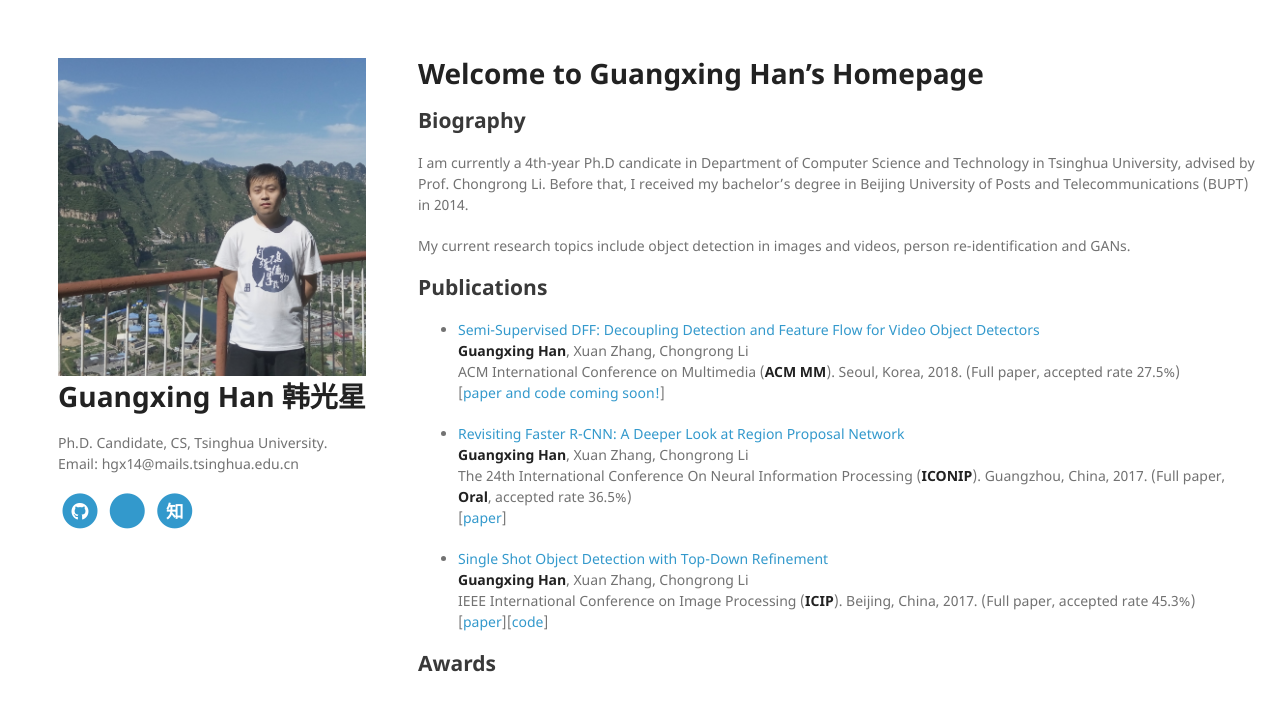
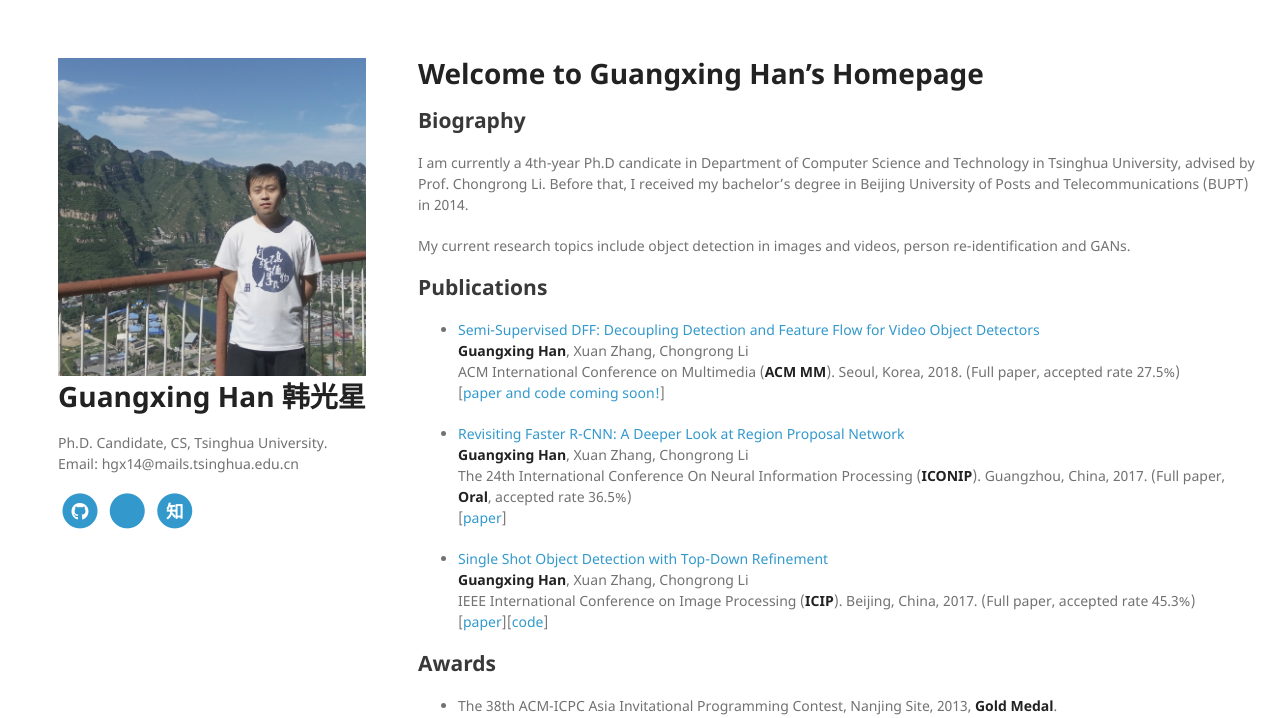
Before and after one commit to GuangxingHan/guangxinghan.github.io, a Jekyll site: the page built from index.md, in a window 1280 px wide and 1212 px high. Shown: the top 718 px of the window. Built offline with Jekyll 4.4.1, drawn with Linux system fonts in a browser that asks for light colours; nearby versions of some CDN libraries; our own code applies the rules of GitHub Pages for plain Markdown files; a style sheet for code colours, icons or effects is not loaded; some of the changed text lies outside the part shown.

Commit message:
Update index.md

```diff
--- a/index.md
+++ b/index.md
@@ -15,3 +15,6 @@ My current research topics include object detection in images and videos, person
 * <a href="https://ieeexplore.ieee.org/document/8296905/">Single Shot Object Detection with Top-Down Refinement</a><br> **Guangxing Han**, Xuan Zhang, Chongrong Li<br> IEEE International Conference on Image Processing (**ICIP**). Beijing, China, 2017. (Full paper, accepted rate 45.3%)<br>[[paper](https://ieeexplore.ieee.org/document/8296905/)][[code](https://github.com/GuangxingHan/SSD-TDR)]
 
 ## Awards
+
+* The 38th ACM-ICPC Asia Invitational Programming Contest, Nanjing Site, 2013, **Gold Medal**.
+* The 38th ACM-ICPC Asia Regional Programming Contest, Changsha Site, 2013, **Bronze Medal** (rank first in the bronze medals).
```
